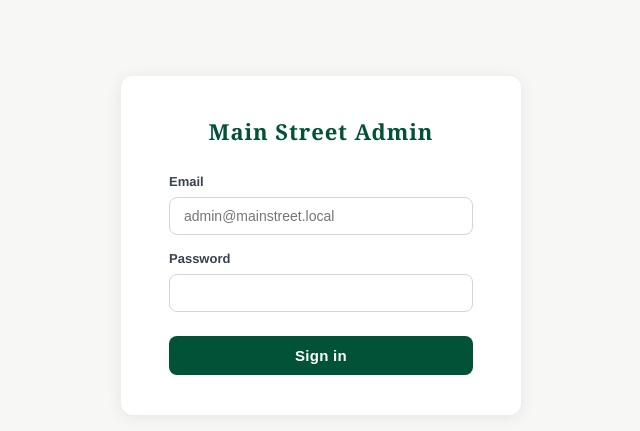
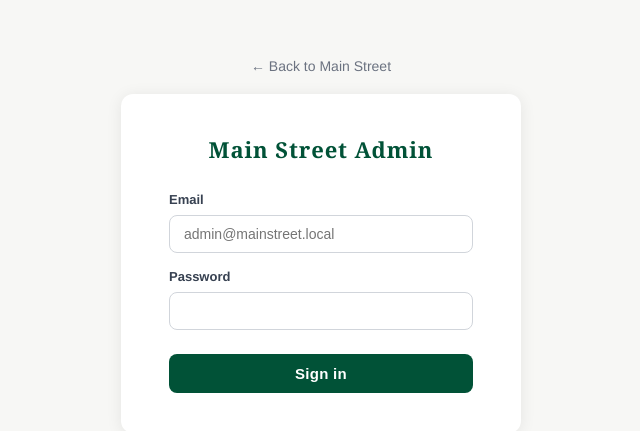
Before and after one commit to cloud-post-code/MainStreet2, a Next.js app: page /admin/login in a window 1280 px wide. Shown: the part 155-586 px from the top of the page, without its empty margins (319-959 px from the left). Built offline with nearby package versions, Linux system fonts and the light colour scheme.

Commit message:
fix: add 'Back to Main Street' navigation links to admin pages

```diff
--- a/pages/admin/login.tsx
+++ b/pages/admin/login.tsx
@@ -2,6 +2,7 @@ import { useState, FormEvent } from 'react'
 import { signIn } from 'next-auth/react'
 import { useRouter } from 'next/router'
 import Head from 'next/head'
+import Link from 'next/link'
 
 export default function AdminLogin() {
   const router = useRouter()
@@ -31,6 +32,7 @@ export default function AdminLogin() {
     <>
       <Head><title>Admin Login — Main Street</title></Head>
       <div style={styles.page}>
+        <Link href="/" style={styles.backLink}>← Back to Main Street</Link>
         <div style={styles.card}>
           <div style={styles.logo}>Main Street Admin</div>
           <form onSubmit={handleSubmit} style={styles.form}>
@@ -67,10 +69,17 @@ const styles: Record<string, React.CSSProperties> = {
   page: {
     minHeight: '100vh',
     display: 'flex',
+    flexDirection: 'column',
     alignItems: 'center',
     justifyContent: 'center',
+    gap: 20,
     background: '#f7f7f5',
     fontFamily: "'DM Sans', 'Helvetica Neue', sans-serif",
+  },
+  backLink: {
+    color: '#6b7280',
+    fontSize: 14,
+    textDecoration: 'none',
   },
   card: {
     background: '#fff',
```
Also changed, not shown: components/admin/AdminLayout.tsx (+10 -1 lines).
